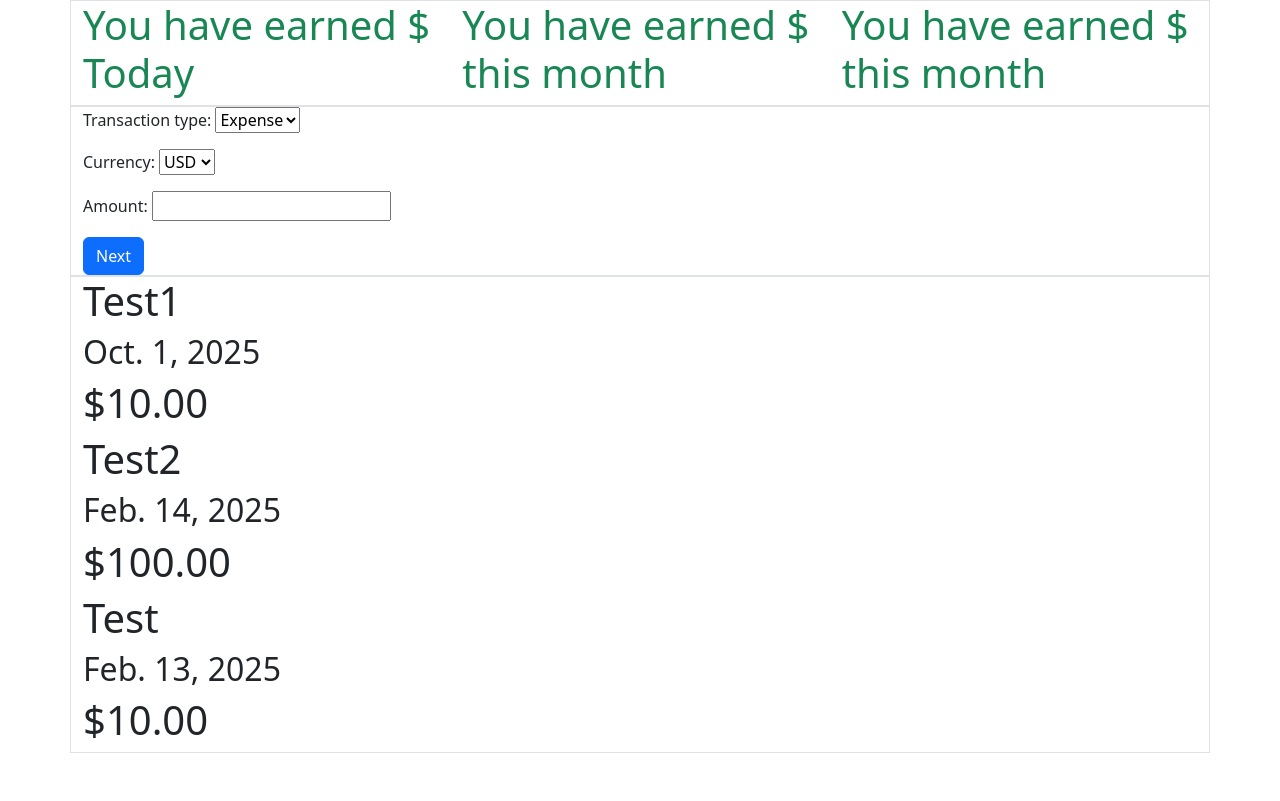
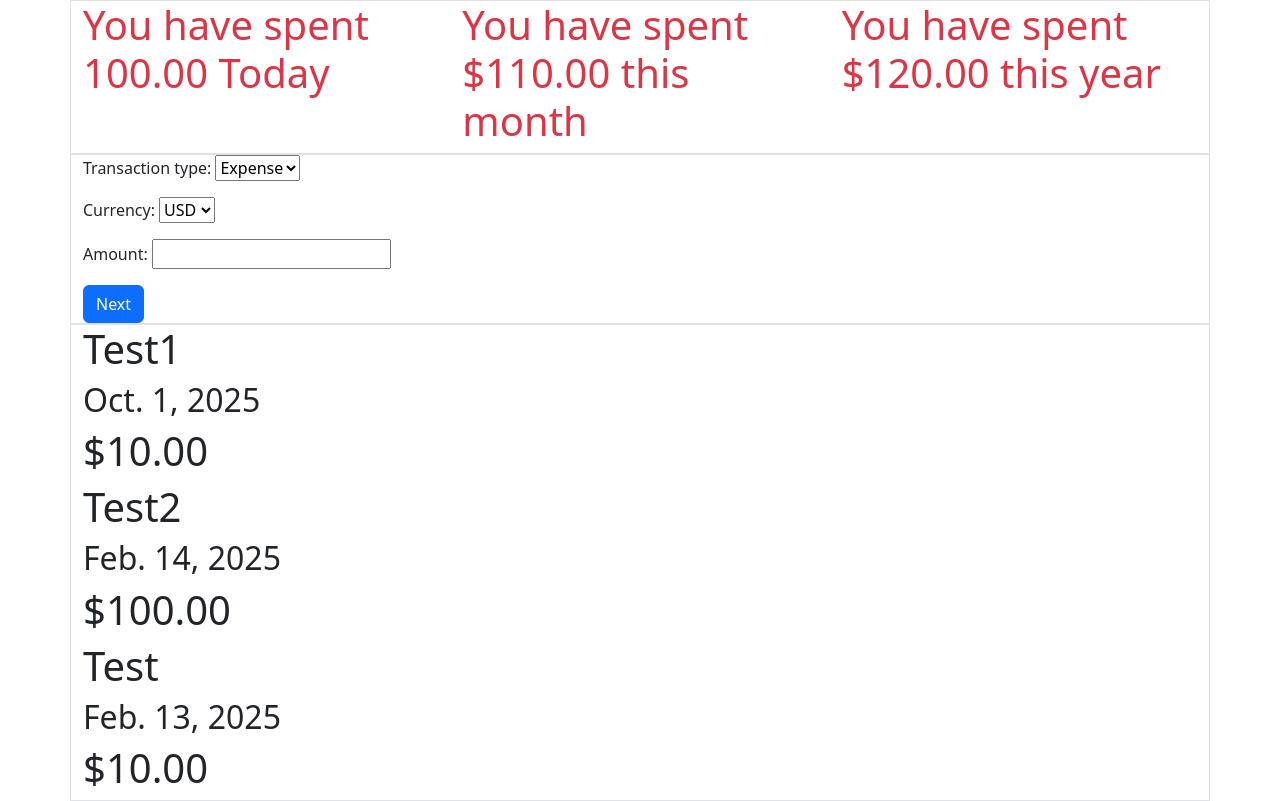
Before and after one commit to BenedTj/MyWalletRecord, a Django app: page /home/ in a window 1280 px wide. Before the commit the page ends 753 px from the top, so only its background shows below. Run offline with Django 4.2, Linux system fonts and the light colour scheme; data comes from the database, SQL or seed files in the repository; some libraries are stand-ins or nearby versions.

Commit message:
Fixed expenditure summary display and created back button in second form

```diff
--- a/src/Transactions/views.py
+++ b/src/Transactions/views.py
@@ -31,20 +31,16 @@ class user_homepage(View):
             'total_expenditure_of_year': MoneyCalculator.calculate_expenditure_of_year()
         }
         if FormInstance.is_valid():
-            # go to the 'second_form' view (figure out how to send the data to the next view)
+            # go to the 'second_form' view
             return HttpResponseRedirect(reverse_lazy('second_form', kwargs=FormInstance.cleaned_data))
 
         return render(request, 'user_homepage.html', context)
-
-    def form_valid(self, form):
-        return super().form_valid(form)
 
 class second_form(View):
     """
     The form generated should differ depending on the type of transaction inputted in first form.
     """
     def get(self, request, transaction_type, currency, amount):
-        print("yes")
         if transaction_type == 'Expense':
             FormInstance = TransactionForm2_Expense()
         else:
--- a/src/templates/user_homepage.html
+++ b/src/templates/user_homepage.html
@@ -12,24 +12,24 @@
     <div class="container-md border">
         <div class="row">
             <div class="col-md-4">
-                {% if total_expenditure_of_the_day >= 0 %}
-                    <h1 class="text-danger">You have spent {{ total_expenditure_of_the_day }} Today</h1>
+                {% if total_expenditure_of_day > 0 %}
+                    <h1 class="text-danger">You have spent {{ total_expenditure_of_day }} Today</h1>
                 {% else %}
-                    <h1 class="text-success">You have earned ${% widthratio total_expenditure_of_the_day 1 -1 %} Today</h1>
+                    <h1 class="text-success">You have earned ${% widthratio total_expenditure_of_day 1 -1 %} Today</h1>
                 {% endif %}
             </div>
             <div class="col-md-4">
-                {% if total_expenditure_of_the_month >= 0 %}
-                    <h1 class="text-danger">You have spent ${{ total_expenditure_of_the_month }} this month</h1>
+                {% if total_expenditure_of_month > 0 %}
+                    <h1 class="text-danger">You have spent ${{ total_expenditure_of_month }} this month</h1>
                 {% else %}
-                    <h1 class="text-success">You have earned ${% widthratio total_expenditure_of_the_month 1 -1 %} this month</h1>
+                    <h1 class="text-success">You have earned ${% widthratio total_expenditure_of_month 1 -1 %} this month</h1>
                 {% endif %}
             </div>
             <div class="col-md-4">
-                {% if total_expenditure_of_the_year >= 0 %}
-                    <h1 class="text-danger">You have spent ${{ total_expenditure_of_the_year }} this year</h1>
+                {% if total_expenditure_of_year > 0 %}
+                    <h1 class="text-danger">You have spent ${{ total_expenditure_of_year }} this year</h1>
                 {% else %}
-                    <h1 class="text-success">You have earned ${% widthratio total_expenditure_of_the_year 1 -1 %} this month</h1>
+                    <h1 class="text-success">You have earned ${% widthratio total_expenditure_of_year 1 -1 %} this month</h1>
                 {% endif %}
             </div>
         </div>
@@ -41,6 +41,7 @@
                     {% csrf_token %}
                     {{form.as_p}}
                     <input type="submit" value="Next" class="btn btn-primary">
+                </form>
             </div>
         </div>
     </div>
```
Also changed, not shown: src/templates/second_form.html (+12 -4 lines).
